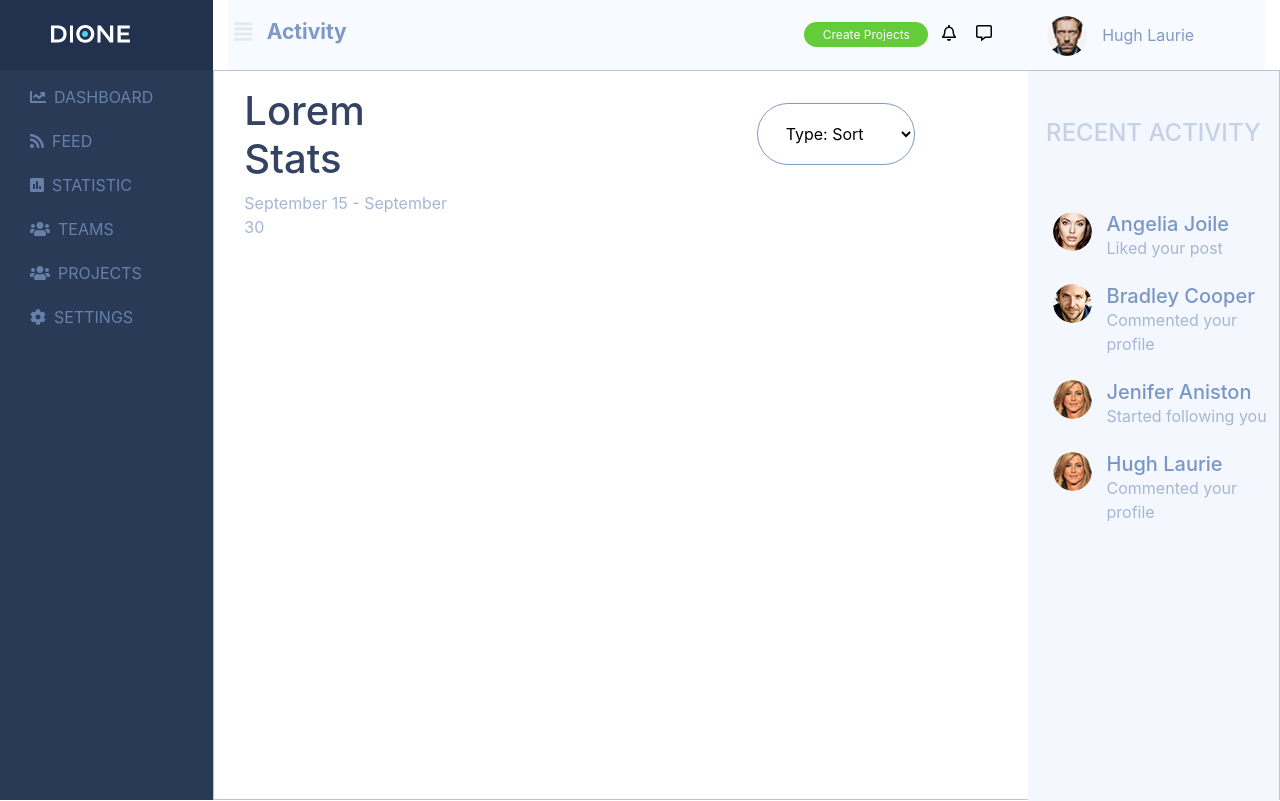
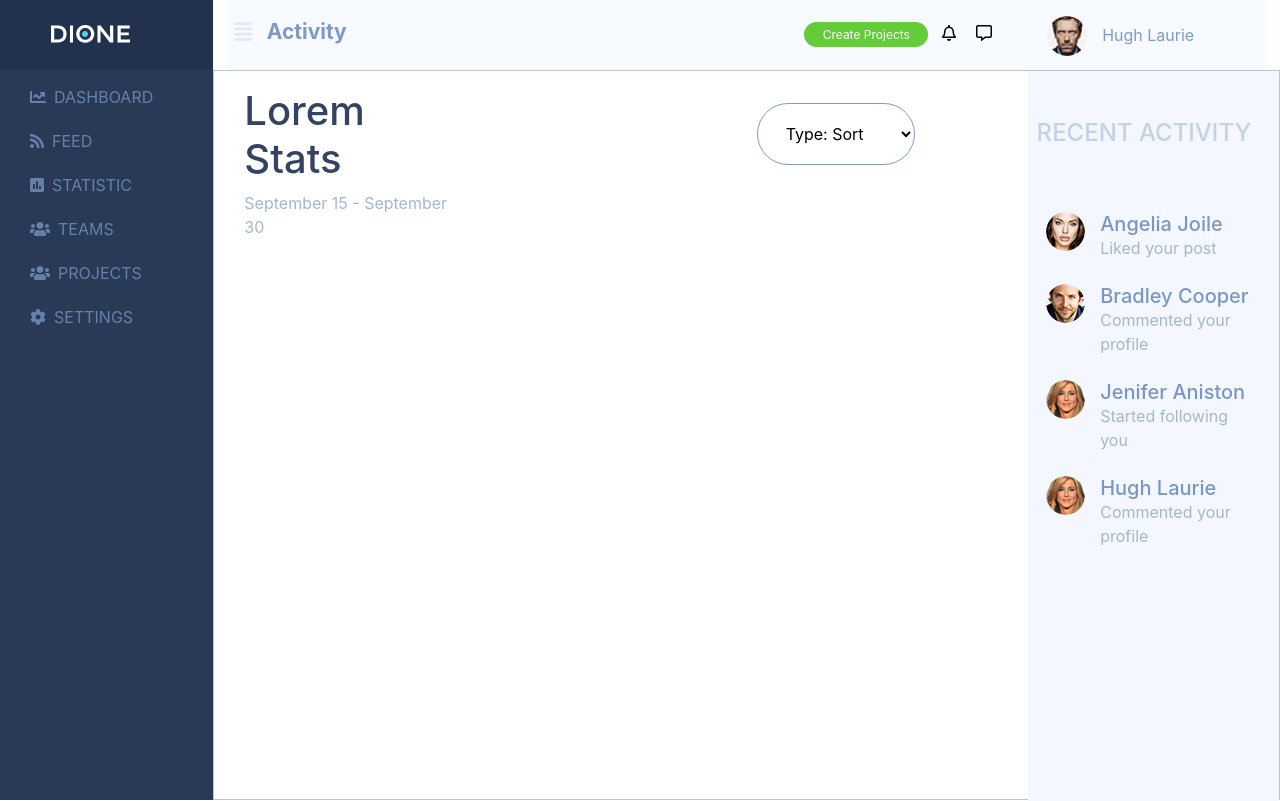
Before and after one commit to yllipetrovci/ylli-petrovci-react-js-boilerplate, a React (Create React App) app: page / in a window 1280 px wide. Built offline with nearby package versions, Linux system fonts and the light colour scheme.

Commit message:
fix margin problem

```diff
--- a/src/components/recent-activites.js
+++ b/src/components/recent-activites.js
@@ -10,7 +10,7 @@ const RecentActivities = (props) => {
 
     return (
         <div className="recent-activities-component">
-            <div className="row">
+            <div className="row mr-1">
                 <div className="col-12">
                     <ul>
                         <li>
```
